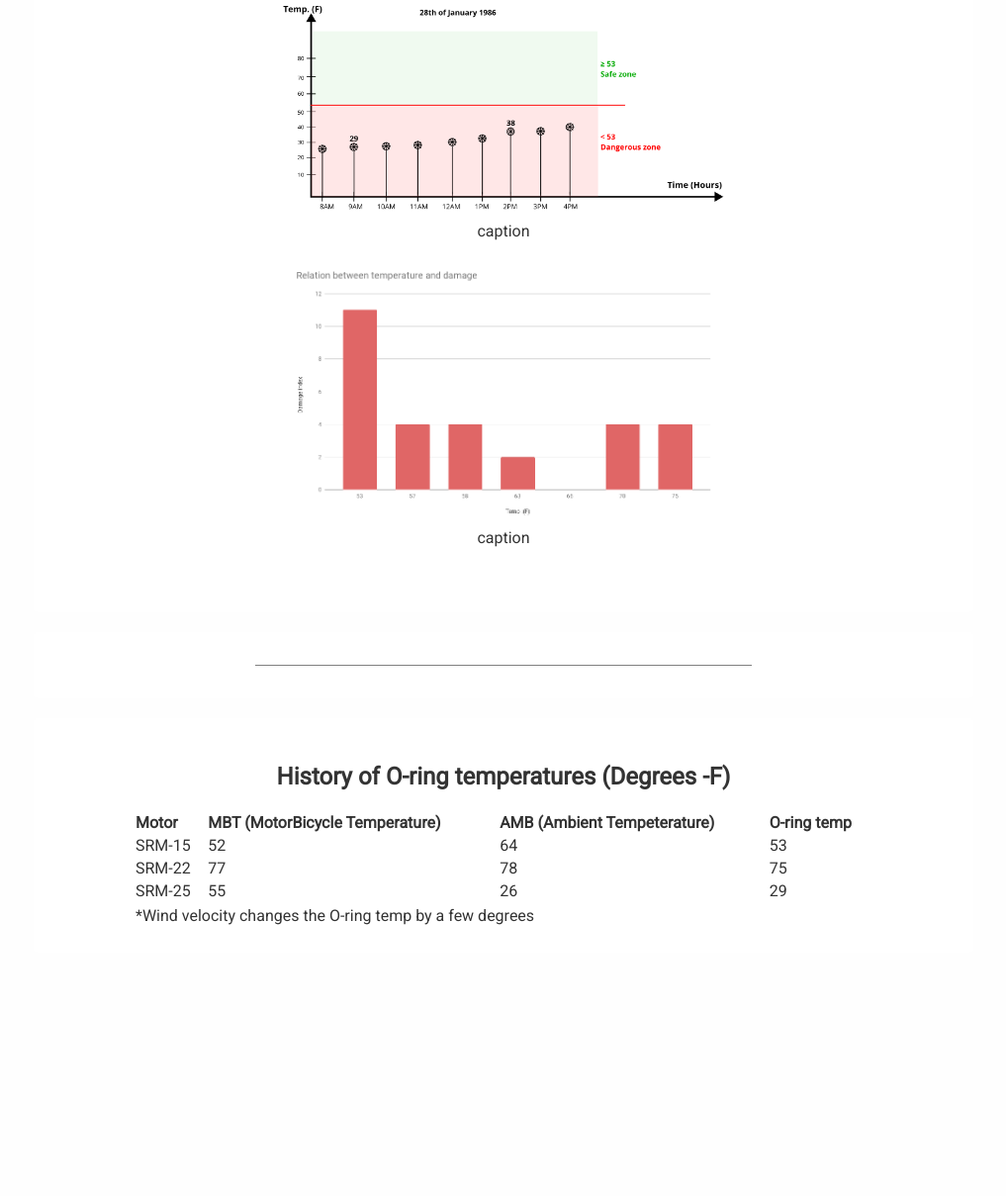
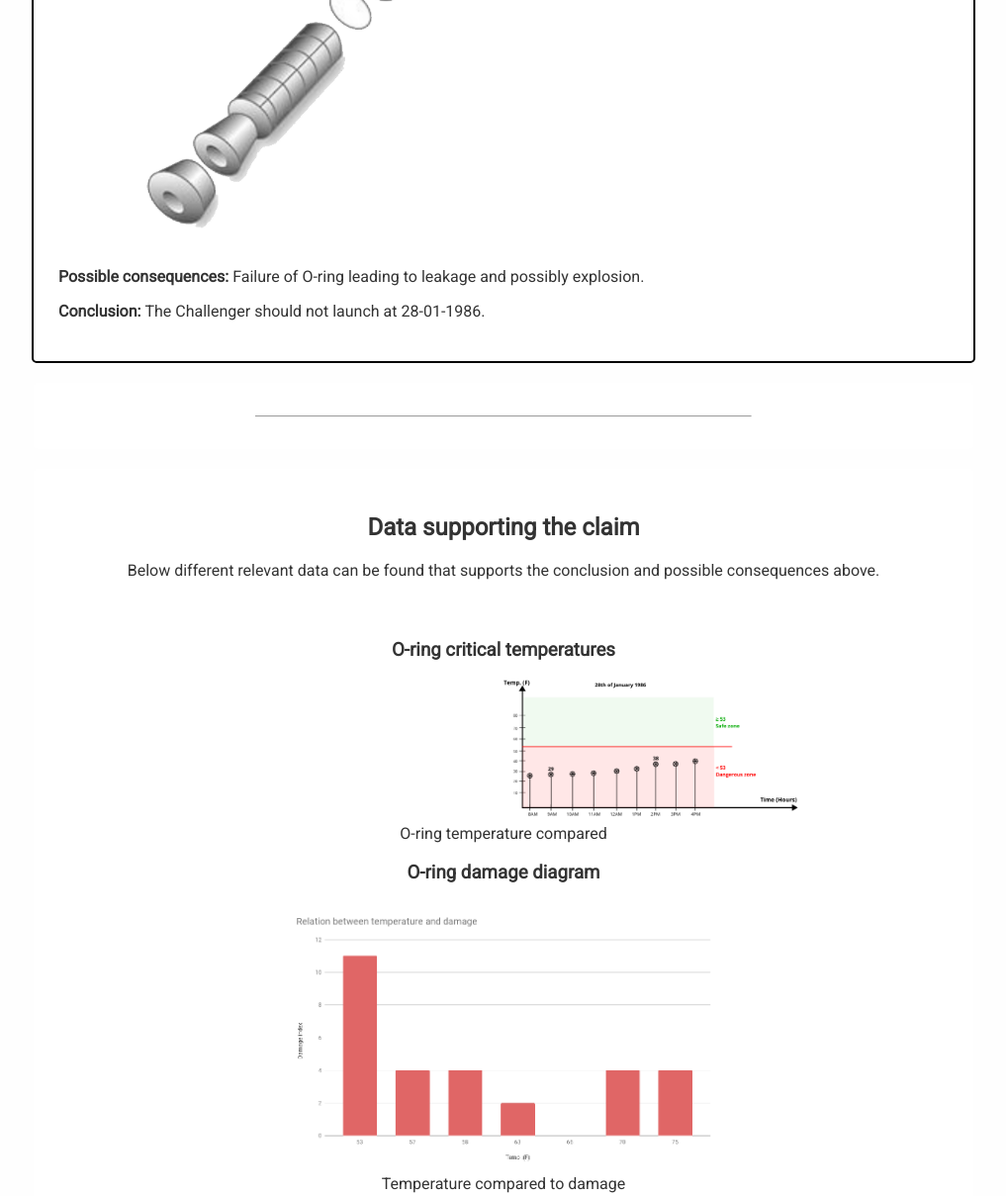
Before and after one commit to emilundg/infoviz-challenger, a plain HTML site: page index.html in a window 1280 px wide. Shown: the part 663-1872 px from the top of the page at 99% size, without its empty margins (131-1148 px from the left). Before the commit the page ends 1666 px from the top, so only its background shows below. Drawn offline with Linux system fonts and the light colour scheme.

Commit message:
Lolskibpi

```diff
--- a/index.html
+++ b/index.html
@@ -13,11 +13,11 @@
   </div>
 
   <div class="box borderbox">
-    <p><b>Abstract</b> Temperature of the O-ring is directly affecting the risk for blow-by, which means the leakage of gas past the piston of an engine at maximum pressure. At around 50F blow-by could be experienced in case joints.
+    <p><b>Abstract:</b> Temperature of the O-ring is directly affecting the risk for blow-by, which means the leakage of gas past the piston of an engine at maximum pressure. At around 50F blow-by could be experienced in case joints.
+</p> <img src="oring.png" alt="Graph of critical temperatures for O-rings" style="width:75%;">
+    <p><b>Possible consequences:</b> Failure of O-ring leading to leakage and possibly explosion.
 </p>
-    <p><b>Possible consequences</b> Failure of O-ring leading to leakage and possibly explosion.
-</p>
-    <p><b>Conclusion</b> The Challenger should not launch at 28-01-1986.</p>
+    <p><b>Conclusion: </b> The Challenger should not launch at 28-01-1986.</p>
   </div>
 
   <div class="box mid">
@@ -26,15 +26,21 @@
 
   <div class="box mid">
     <h2>Data supporting the claim</h2>
+    <p> Below different relevant data can be found that supports the conclusion and possible consequences above.
+    </p>
     <div class="box left1">
+      <h3> O-ring critical temperatures </h3>
       <figure>
-        <img src="DangerGraph.png" alt="Graph of critical temperatures for O-rings" style="width:75%;">
-        <figcaption>caption</figcaption>
+        <img src="DangerGraph.png" alt="Graph of critical temperatures for O-rings" style="width:50%; margin-left: 50%;">
+        <figcaption>O-ring temperature compared</figcaption>
       </figure>
       <figure>
+        <h3> O-ring damage diagram </h3>
         <img src="chart.png" alt="Graph of critical temperatures for O-rings" style="width:75%;">
-        <figcaption>caption</figcaption>
+        <figcaption>Temperature compared to damage</figcaption>
       </figure>
+        <div> <p><b> Comment: </b> What the diagram shows is that when launching with temperatures lower than 60F deep extensive erosion could be found with the breakpoint of 53F where most erosion occured of any flight; blow-by: back-up rings heated.
+              </p> </div>
     </div>
   </div>
 
```
Also changed, not shown: oring.png (added).
